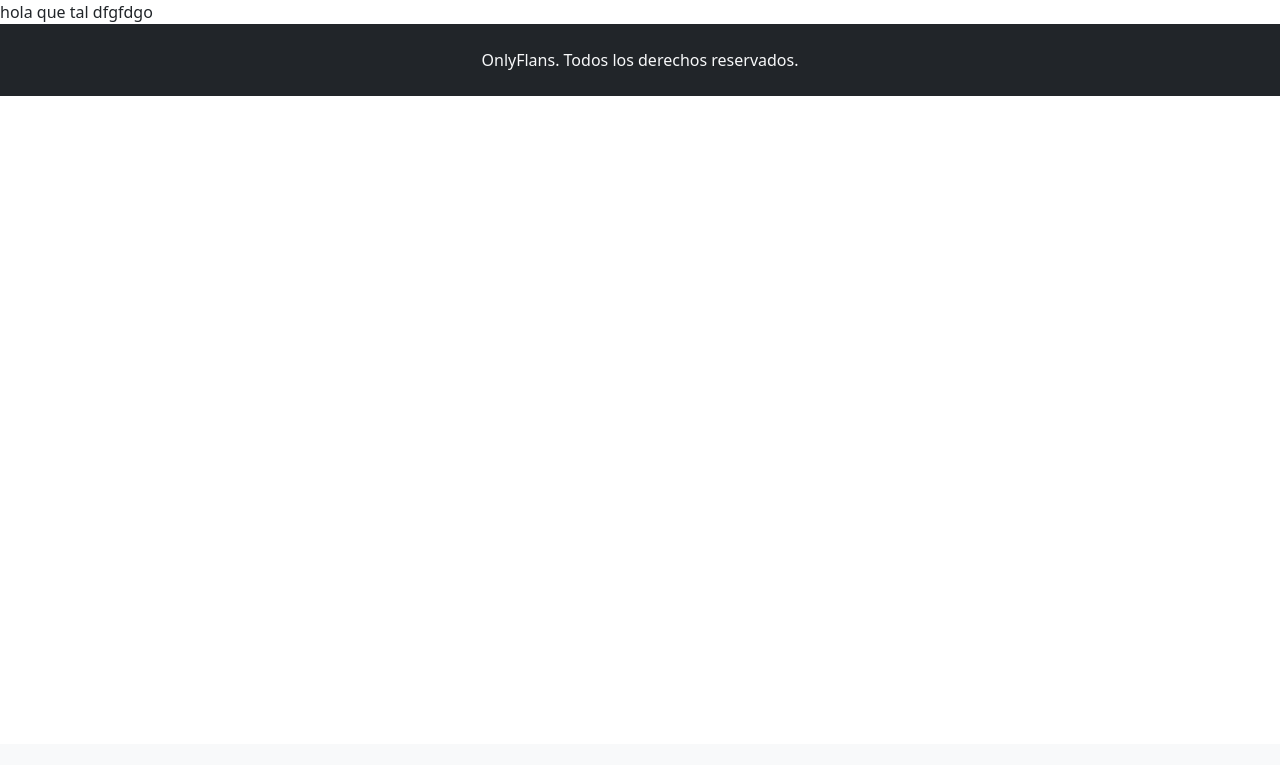
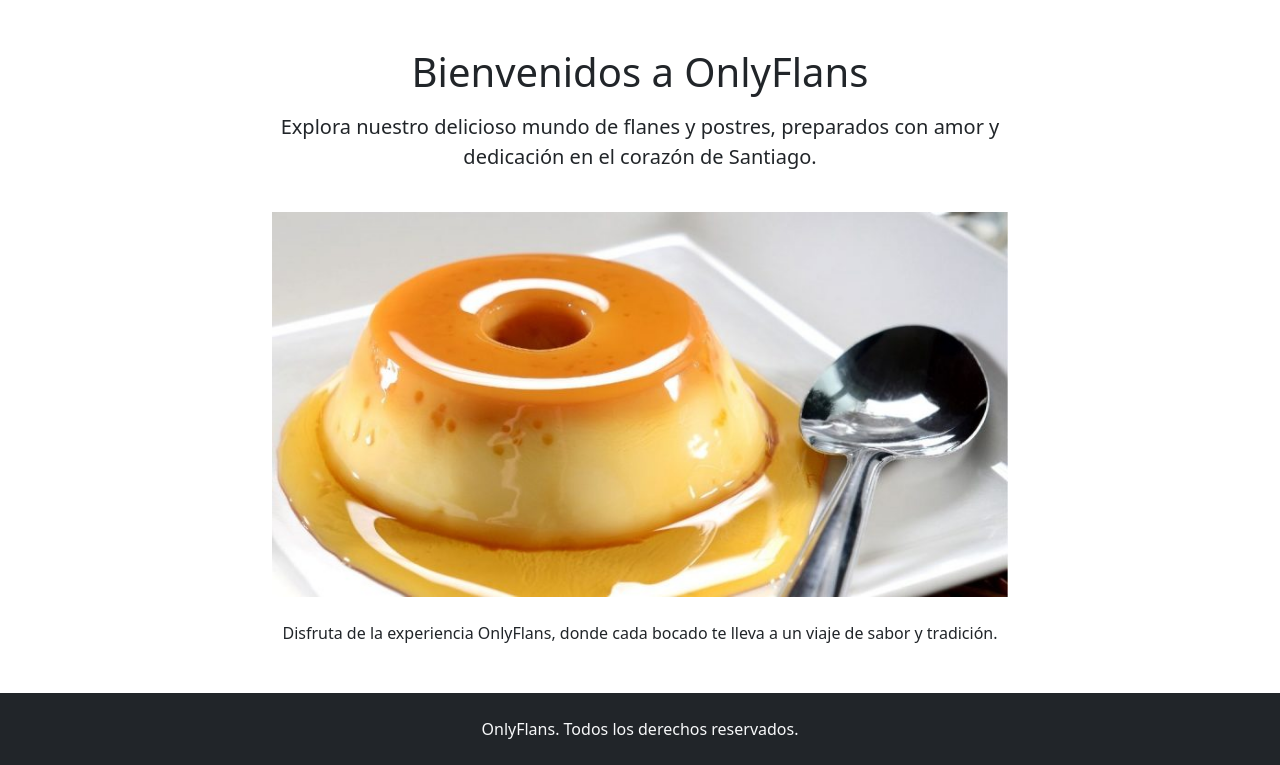
Before and after one commit to gonliv/onlyflans_django, a Django app: page /welcome/ in a window 1280 px wide. Shown: the part 56-821 px from the top of the page. Before the commit the page ends 152 px from the top, so only its background shows below. Run offline with Django 4.2, Linux system fonts and the light colour scheme.

Commit message:
Modificacion template welcome

```diff
--- a/onlyflans_dj/static_pages/templates/welcome.html
+++ b/onlyflans_dj/static_pages/templates/welcome.html
@@ -1,10 +1,18 @@
 {% extends 'static_base.html' %}
+{% load static %}
 {% block 'header' %}
-
-<span> hola que tal</span>
 {% endblock %}
 
 {% block 'content' %}
-
-<span> dfgfdgo</span>
+<div class="container mt-5">
+    <div class="row justify-content-center">
+      <div class="col-md-8 text-center">
+        <h1>Bienvenidos a OnlyFlans</h1>
+        <p class="lead mt-3">Explora nuestro delicioso mundo de flanes y postres, preparados con amor y dedicación en el corazón de Santiago.</p>
+        <!-- Espacio para una imagen -->
+        <img src="{% static 'img/flan-leche.jpg' %}" alt="Descripción de la imagen" class="img-fluid mt-4 mb-4">
+        <p class="mb-5">Disfruta de la experiencia OnlyFlans, donde cada bocado te lleva a un viaje de sabor y tradición.</p>
+      </div>
+    </div>
+  </div>
 {% endblock %}
```
